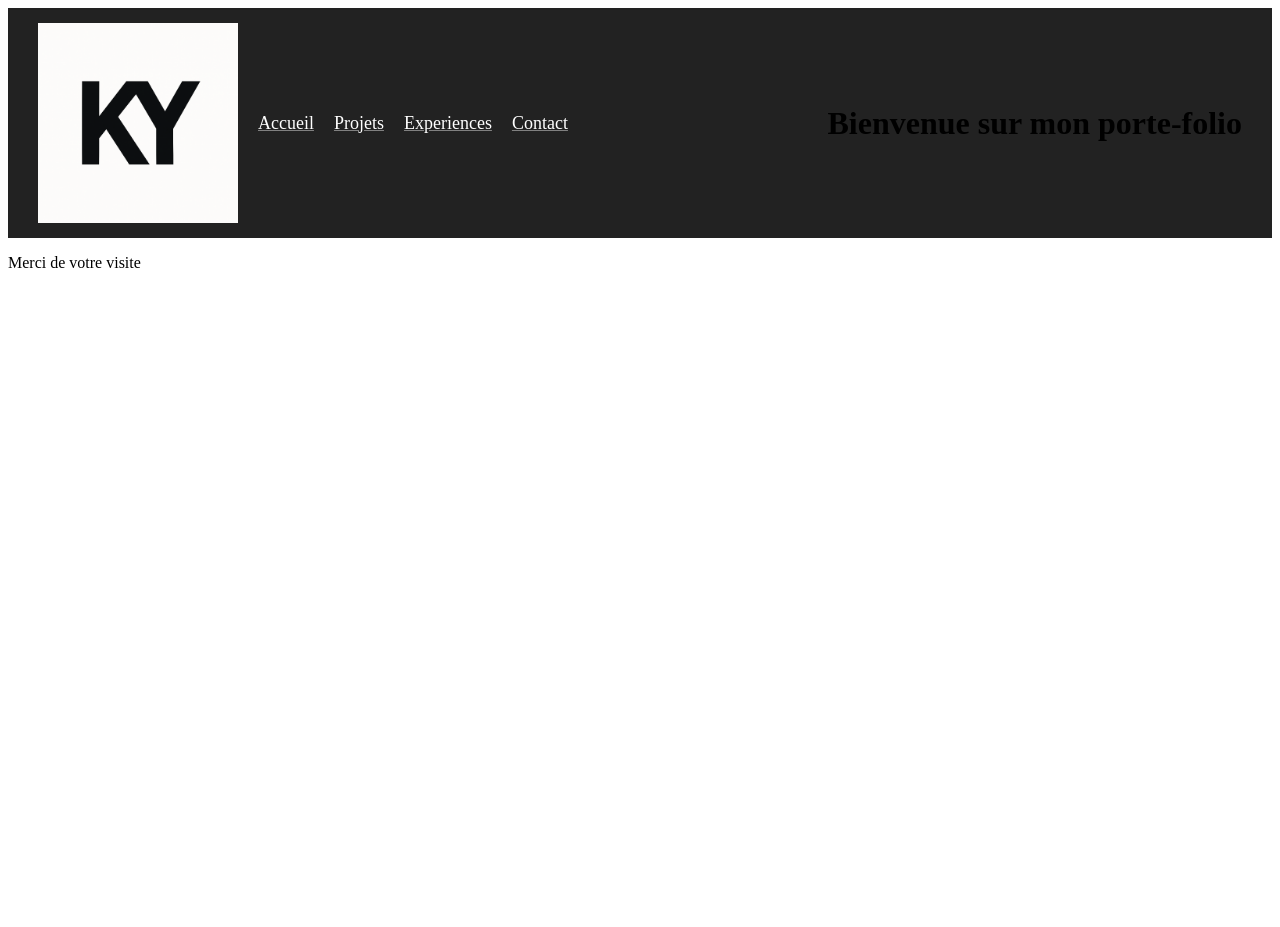
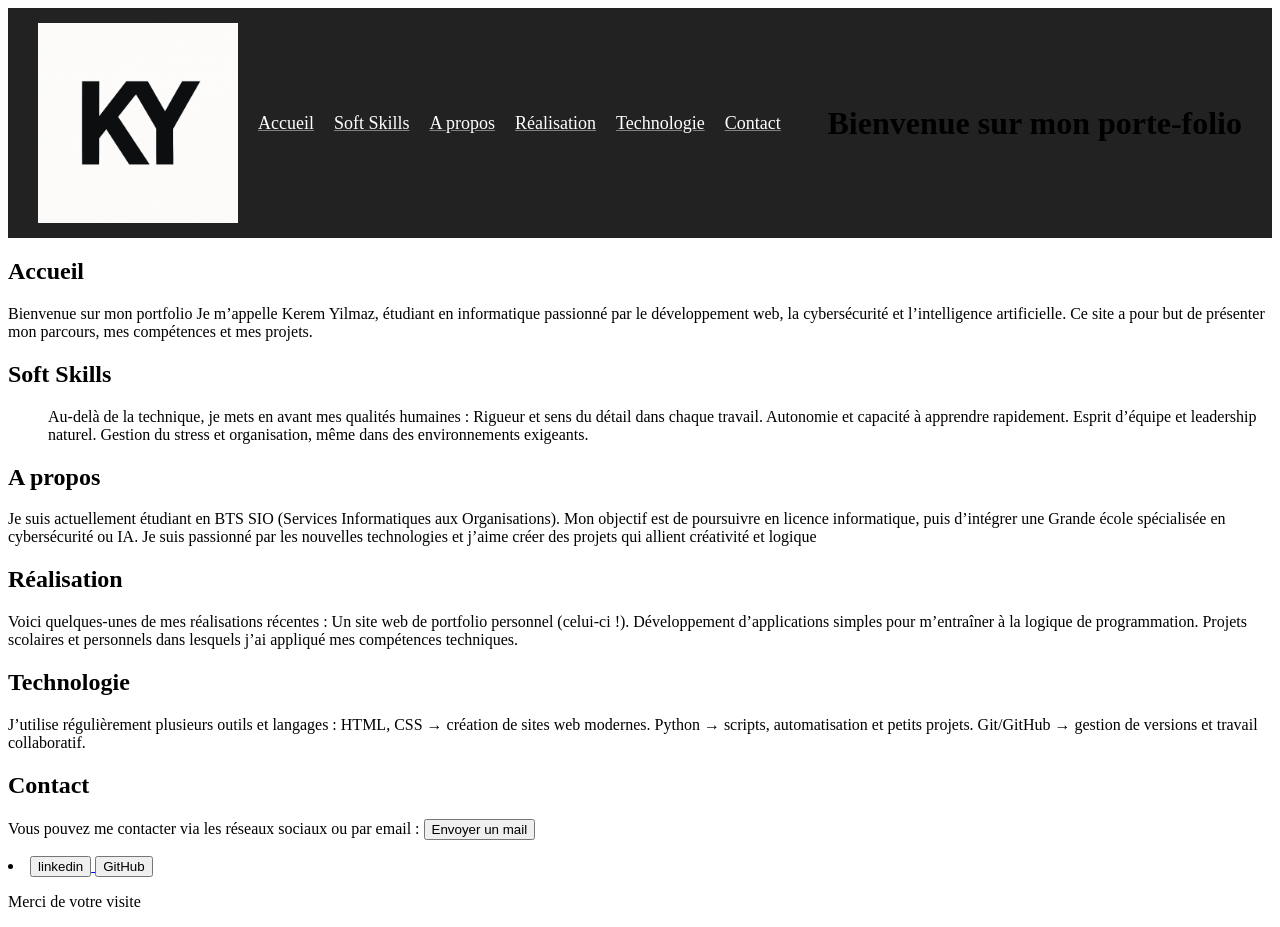
Before and after one commit to kremsshack/Portfolio, a plain HTML site: page index.html in a window 1280 px wide. Before the commit the page ends 800 px from the top, so only its background shows below. Drawn offline with Linux system fonts and the light colour scheme.

Commit message:
projet final de mon portefolio en html le css n'est pas encore fais

```diff
--- a/index.html
+++ b/index.html
@@ -34,15 +34,65 @@ text-decoration-color: gray;
                 <img src="asset/monlogo.png" alt="Mon logo" width="200">
 
                 <a href="#accueil">Accueil</a>
-                <a href="#projets">Projets</a>
-                <a href="#expericences">Experiences</a>
+                <a href="#Soft Skills"> Soft Skills</a>
+                <a href="#A propos"> A propos</a>
+                <a href="#réalisation">Réalisation</a>
+                <a href="#technologie">Technologie</a>
                 <a href="#contact">Contact</a>
             </nav>
             <h1>Bienvenue sur mon porte-folio</h1>
         </header>
+        <section id="accueil">
+            <h2>Accueil</h2>
+            <p>Bienvenue sur mon portfolio
+                Je m’appelle Kerem Yilmaz, étudiant en informatique passionné par le développement web, la cybersécurité et l’intelligence artificielle. Ce site a pour but de présenter mon parcours, mes compétences et mes projets.</p>
+        </section>
+        <section id="Soft Skills">
+            <h2>Soft Skills</h2>
+            <ul>
+                Au-delà de la technique, je mets en avant mes qualités humaines :
+                Rigueur et sens du détail dans chaque travail.
+                Autonomie et capacité à apprendre rapidement.
+                Esprit d’équipe et leadership naturel.
+              Gestion du stress et organisation, même dans des environnements exigeants.
+            </ul>
+        </section>
+        <section id="A propos">
+            <h2>A propos</h2>
+            <p> Je suis actuellement étudiant en BTS SIO (Services Informatiques aux Organisations).                    Mon objectif est de poursuivre en licence informatique, puis d’intégrer une Grande école spécialisée en cybersécurité ou IA.
+                Je suis passionné par les nouvelles technologies et j’aime créer des projets qui allient créativité et logique</p>
 
-        <footer>
-                <p>Merci de votre visite</p>
+        </section>
+        <section id="réalisation">
+            <h2>Réalisation</h2>
+            <p>Voici quelques-unes de mes réalisations récentes :
+                Un site web de portfolio personnel (celui-ci !).
+                Développement d’applications simples pour m’entraîner à la logique de programmation.
+                Projets scolaires et personnels dans lesquels j’ai appliqué mes compétences techniques.</p>
+        </section>
+        <section id="technologie">
+            <h2>Technologie</h2>
+            <p>J’utilise régulièrement plusieurs outils et langages :
+                HTML, CSS → création de sites web modernes.
+                Python → scripts, automatisation et petits projets.
+                Git/GitHub → gestion de versions et travail collaboratif.</p>
+        </section>
+        <section id="contact">
+            <h2>Contact</h2>
+            <p>Vous pouvez me contacter via les réseaux sociaux ou par email :
+                <a href="mailto:kerem2007@hotmail.fr">
+                <button>Envoyer un mail</button>
+                </a>
+                <li>
+                <a href="https://www.linkedin.com" target="_blank">
+                <button>linkedin</button>
+                </a>
+                <a href="https://github.com/kremsshack" target="_blank">
+                <button>GitHub</button>
+                </a>
+                </li>
+            </p>
+                                <p>Merci de votre visite</p>
         </footer>
     </body>
 </html>
```
